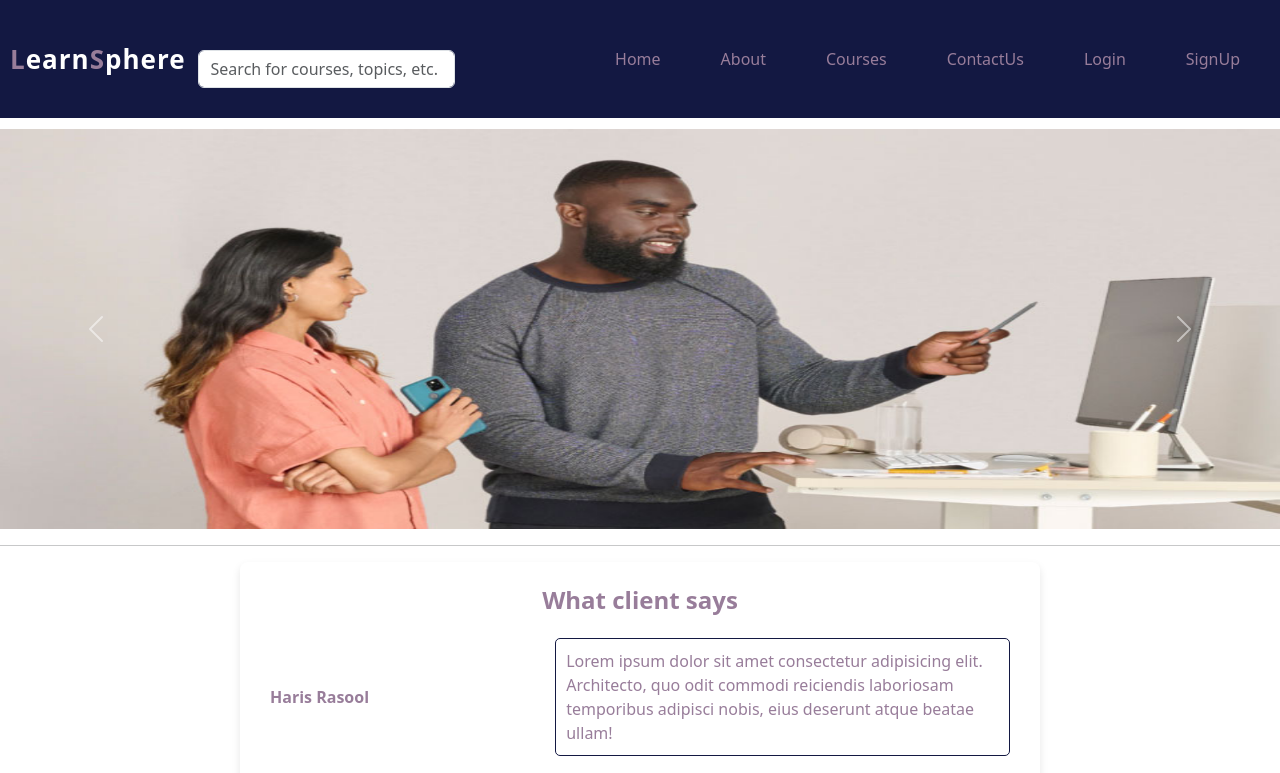
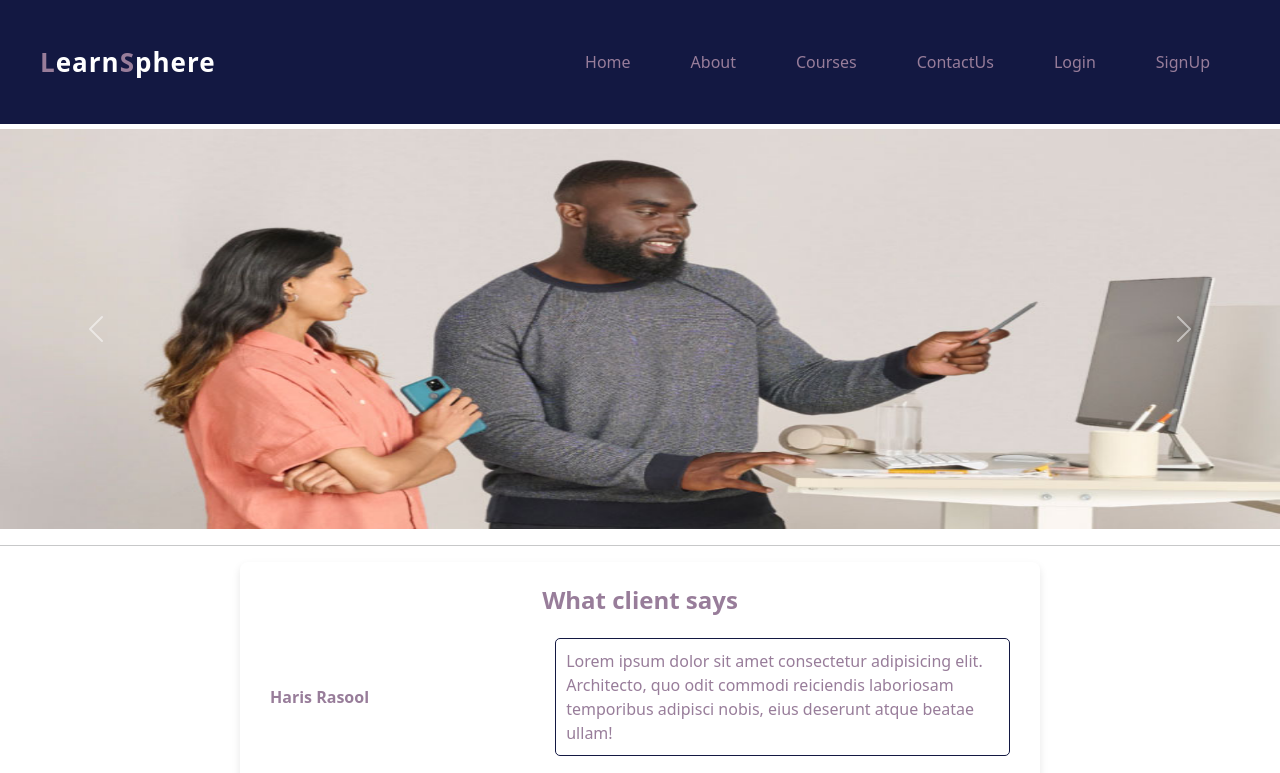
Before and after one commit to hamna-manzoor/ProgrammersTech, a plain HTML site: page E-LEARNING/index.html in a window 1280 px wide. Shown: the top 773 px of the page. Drawn offline with nearby package versions, Linux system fonts and the light colour scheme.

Commit message:
Describe your changes here

```diff
--- a/E-LEARNING/index.html
+++ b/E-LEARNING/index.html
@@ -22,14 +22,6 @@
 
     <header>
         <div class="name"><span>L</span>earn<span>S</span>phere</div>
-        <div class="container">
-            <div class="search-container">
-                <form id="search-form">
-                    <input type="text" id="search-input" class="form-control search-bar"
-                        placeholder="Search for courses, topics, etc.">
-                </form>
-            </div>
-        </div>
         <div class="hamburger" id="hamburger">
             <div></div>
             <div></div>
@@ -109,39 +101,42 @@
         <div class="faq-item">
             <button class="faq-question">What types of courses are available?</button>
             <div class="faq-answer">
-            <p>We offer a wide range of courses across various disciplines, including technology, business, arts, science, and personal development. Whether you're looking to enhance your professional skills or explore a new hobby, we have something for you.</p>
+                <p>We offer a wide range of courses across various disciplines, including technology, business, arts,
+                    science, and personal development. Whether you're looking to enhance your professional skills or
+                    explore a new hobby, we have something for you.</p>
             </div>
         </div>
         <div class="faq-item">
             <button class="faq-question">How can I enroll in a course?</button>
             <div class="faq-answer">
-            <p>Enrolling in a course is simple. Just browse our catalog, select the course you're interested in, and click the "Enroll" button. You may need to create an account or log in if you haven't already.</p>
+                <p>Enrolling in a course is simple. Just browse our catalog, select the course you're interested in, and
+                    click the "Enroll" button. You may need to create an account or log in if you haven't already.</p>
             </div>
         </div>
         <div class="faq-item">
             <button class="faq-question">Are the courses self-paced?</button>
             <div class="faq-answer">
-            <p>Many of our courses are self-paced, allowing you to complete the material on your own schedule. However, some courses may have specific start and end dates, especially those that include live sessions or instructor-led components.</p>
+                <p>Many of our courses are self-paced, allowing you to complete the material on your own schedule.
+                    However, some courses may have specific start and end dates, especially those that include live
+                    sessions or instructor-led components.</p>
             </div>
         </div>
         <div class="faq-item">
             <button class="faq-question">Do I receive a certificate upon completion?</button>
             <div class="faq-answer">
-            <p>Yes, most of our courses offer a certificate upon successful completion. The certificate can be a valuable addition to your resume or LinkedIn profile, showcasing your new skills and knowledge.</p>
+                <p>Yes, most of our courses offer a certificate upon successful completion. The certificate can be a
+                    valuable addition to your resume or LinkedIn profile, showcasing your new skills and knowledge.</p>
             </div>
         </div>
     </div>
     <footer>
         <div class="footer">© 2024 LearnSphere Inc. All rights reserved.</div>
         <div class="iconss">
-            <a href="https://www.facebook.com/"><img id="img3"
-                    src="facebook.png" alt="Insta"></a>
-            <a href="https://x.com/?lang=en"><img id="img3" src="twitter (1).png"
-                    alt="Insta"></a>
+            <a href="https://www.facebook.com/"><img id="img3" src="facebook.png" alt="Insta"></a>
+            <a href="https://x.com/?lang=en"><img id="img3" src="twitter (1).png" alt="Insta"></a>
             <a href="https://www.whatsapp.com/download"><img id="img3" src="whatsapp.png" alt="Insta"></a>
             <a href="https://www.youtube.com/@HamnaManzoor-vg6ww"><img id="img3" src="youtube.png" alt="Insta"></a>
-            <a href="https://www.instagram.com/"><img id="img3"
-                    src="instagram (1).png" alt="Insta"></a>
+            <a href="https://www.instagram.com/"><img id="img3" src="instagram (1).png" alt="Insta"></a>
         </div>
     </footer>
 
@@ -150,7 +145,7 @@
             document.getElementById('navlists').classList.toggle('active');
         });
 
-        document.addEventListener('DOMContentLoaded', function() {
+        document.addEventListener('DOMContentLoaded', function () {
             const faqItems = document.querySelectorAll('.faq-item');
 
             faqItems.forEach(item => {
--- a/E-LEARNING/style.css
+++ b/E-LEARNING/style.css
@@ -10,7 +10,7 @@ header {
     display: flex;
     justify-content: space-between;
     align-items: center;
-    padding: 10px;
+    padding: 40px;
     width: 100%;
     background-color: #131842;
     position: fixed;
@@ -83,21 +83,6 @@ span {
     transform: rotate(45deg) translate(-5px, -6px);
 }
 
-.search-container {
-    margin-top: 20px;
-    text-align: center;
-}
-
-.search-bar {
-    width: 50%;
-    max-width: 400px;
-}
-
-.container {
-    display: flex;
-    justify-content: space-between;
-    padding: 20px;
-}
 .client {
     max-width: 800px;
     margin: 0 auto;
@@ -107,7 +92,7 @@ span {
     box-shadow: 0 4px 8px rgba(0, 0, 0, 0.1);
 }
 
-.client > p {
+.client>p {
     text-align: center;
     font-size: 1.5em;
     margin-bottom: 20px;
@@ -122,7 +107,8 @@ span {
     align-items: center;
 }
 
-.client1, .client2 {
+.client1,
+.client2 {
     display: flex;
     align-items: center;
 }
@@ -133,7 +119,6 @@ span {
 
 .client2 {
     justify-content: space-between;
-    /* flex-direction: row-reverse; */
 }
 
 .cl1 {
@@ -151,7 +136,8 @@ span {
     font-weight: 700;
     color: #987D9A;
 }
-.client2 p{
+
+.client2 p {
     width: 35%;
     font-weight: 700;
     color: #987D9A;
@@ -212,27 +198,31 @@ span {
     width: 30px;
     margin-left: 10px;
 }
-footer{
+
+footer {
     background: #131842;
     color: #987D9A;
-    /* position: fixed; */
     bottom: 0;
     width: 100%;
 }
-.footer{
+
+.footer {
     padding: 10px;
     position: relative;
     top: 20px;
 }
+
 .iconss {
-    display: flex;justify-content: flex-end;
-position: relative;
-bottom: 20px;
+    display: flex;
+    justify-content: flex-end;
+    position: relative;
+    bottom: 20px;
 }
 
 .iconss a {
     margin: 0 10px;
 }
+
 /* Responsive Styling */
 @media (max-width: 768px) {
     .navlists {
@@ -332,16 +322,16 @@ bottom: 20px;
         justify-content: center;
         align-items: center;
     }
-footer{
-    position: relative;
-    top: 350px;
-}
+
+    footer {
+        position: relative;
+        top: 350px;
+    }
 }
 
 @media (max-width: 768px) {
     .login {
         flex-direction: column;
-        /* margin-top: 550px; */
         justify-content: center;
         margin-top: 100px;
     }
```
Also changed, not shown: E-LEARNING/about.html (+1 -9 lines), E-LEARNING/contact.html (+3 -14 lines), E-LEARNING/course.html (+12 -20 lines), E-LEARNING/login.html (+4 -11 lines), E-LEARNING/signup.css (+1 -11 lines), E-LEARNING/signup.html (+6 -15 lines), E-LEARNING/course.css (line endings or trailing spaces). Lines whose indentation alone changed are shown as unchanged.
